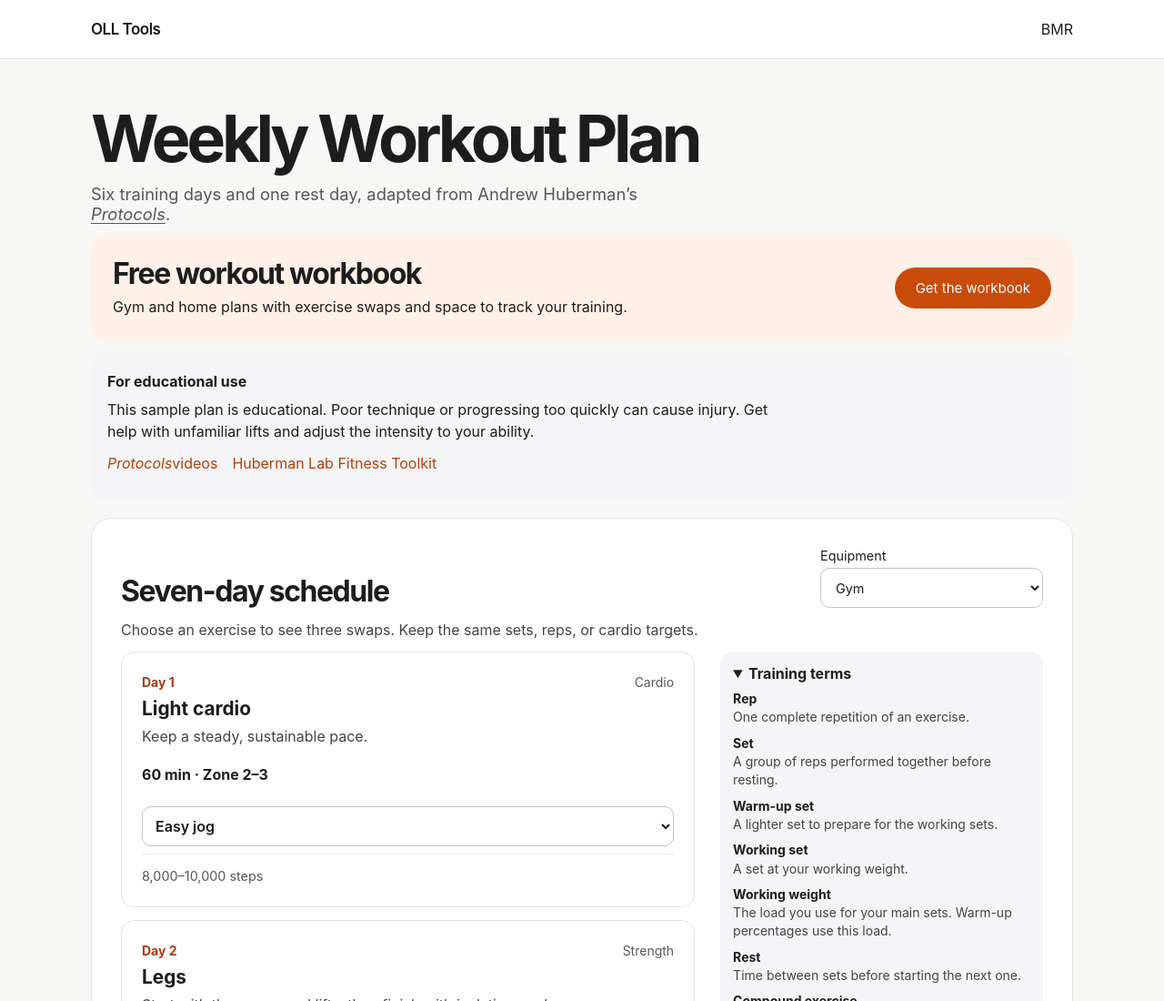
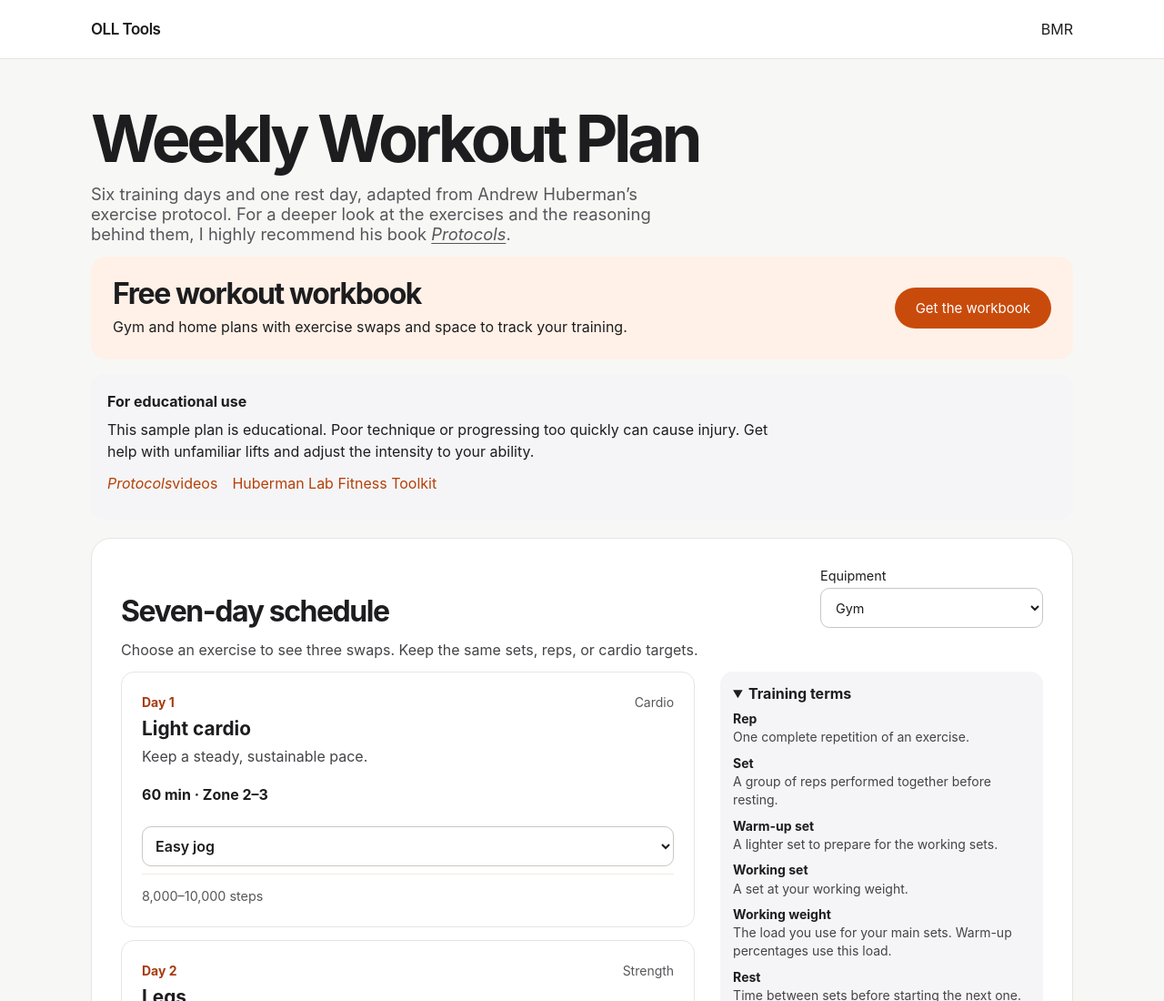
Before and after one commit to AbhijeetDhillon/one-lever-labs-website, a plain HTML site: page dist/tools/workout.html in a window 1280 px wide. Shown: the top 1100 px of the page at 91% size. Drawn offline with Linux system fonts and the light colour scheme.

Commit message:
Credit Huberman and recommend Protocols in the workout materials

```diff
--- a/dist/tools/workout.html
+++ b/dist/tools/workout.html
@@ -20,7 +20,7 @@
   <header class="fitness-header"><div class="wrap"><a href="index.html" class="brand">OLL Tools</a><div class="tool-links"><a href="bmr.html">BMR</a></div></div></header>
   <main class="wrap fitness-main" id="main">
     <h1>Weekly Workout Plan</h1>
-    <p class="lede">Six training days and one rest day, adapted from Andrew Huberman&rsquo;s <a href="https://www.hubermanlab.com/protocols-book"><cite>Protocols</cite></a>.</p>
+    <p class="lede">Six training days and one rest day, adapted from Andrew Huberman&rsquo;s exercise protocol. For a deeper look at the exercises and the reasoning behind them, I highly recommend his book <a href="https://www.hubermanlab.com/protocols-book"><cite>Protocols</cite></a>.</p>
     <section class="workout-workbook-offer" aria-labelledby="free-workbook-title">
       <div><h2 id="free-workbook-title">Free workout workbook</h2><p>Gym and home plans with exercise swaps and space to track your training.</p></div>
       <a class="button" href="#get-tracker">Get the workbook</a>
```
Also changed, not shown: dist/tools/sw.js, 1 other file.
